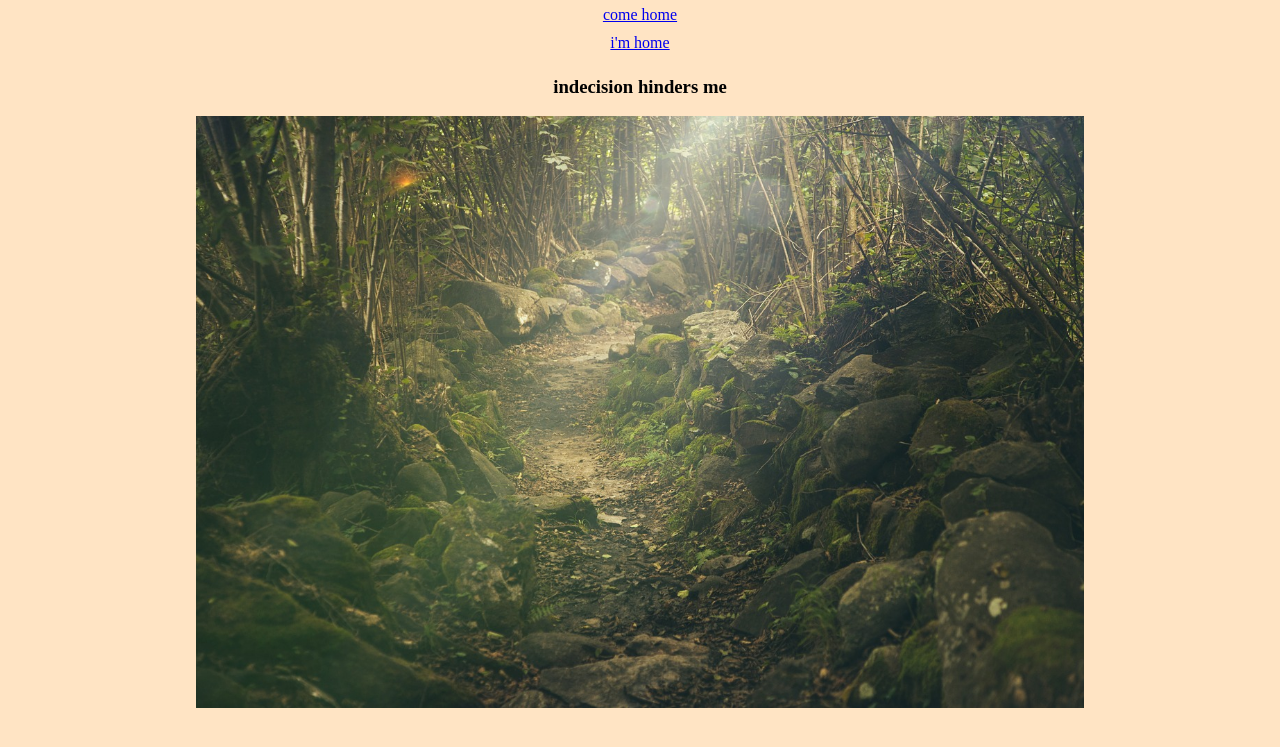
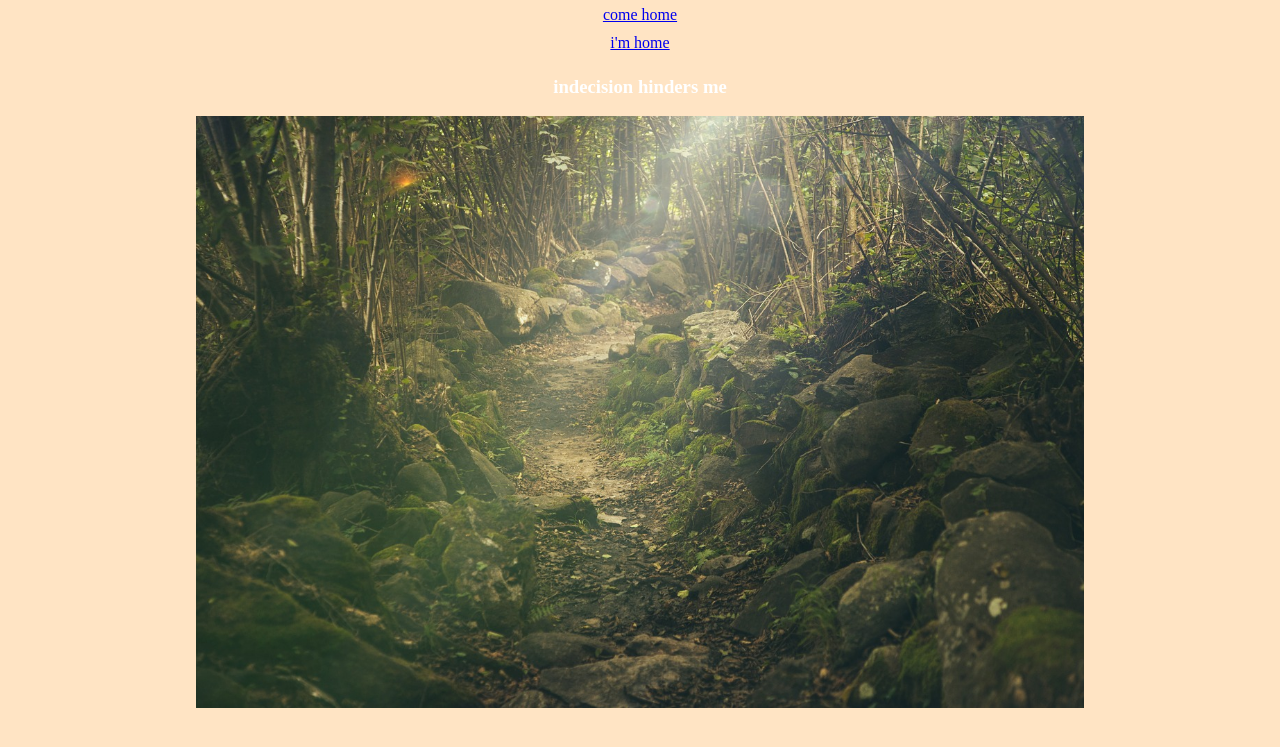
Before and after one commit to mdakiwas/mdakiwas.github.io, a plain HTML site: page index.html in a window 1280 px wide. Shown: the part 127-874 px from the top of the page. Drawn offline with Linux system fonts and the light colour scheme.

Commit message:
text change

```diff
--- a/index.html
+++ b/index.html
@@ -27,6 +27,9 @@
             margin-right: auto;
             width: 75%;
         }
+        #colorblock {
+            background-color: black;
+        }
       </style>
   </head>
   <body>
@@ -39,7 +42,9 @@
             <li><a href="home_alt.html">i'm home</a></li>
         </ul>
         <section>
-            <h3 class="center">indecision hinders me</h3>
+            <section id="#colorblock">
+                <h3 class="center" style="color: white; size: 20px;">indecision hinders me</h3>
+            </section>
             <img src="/Graphics/forest_path.jpg" alt="a path in the forest" class="imgcenter">
         </section>
     </main>
```
